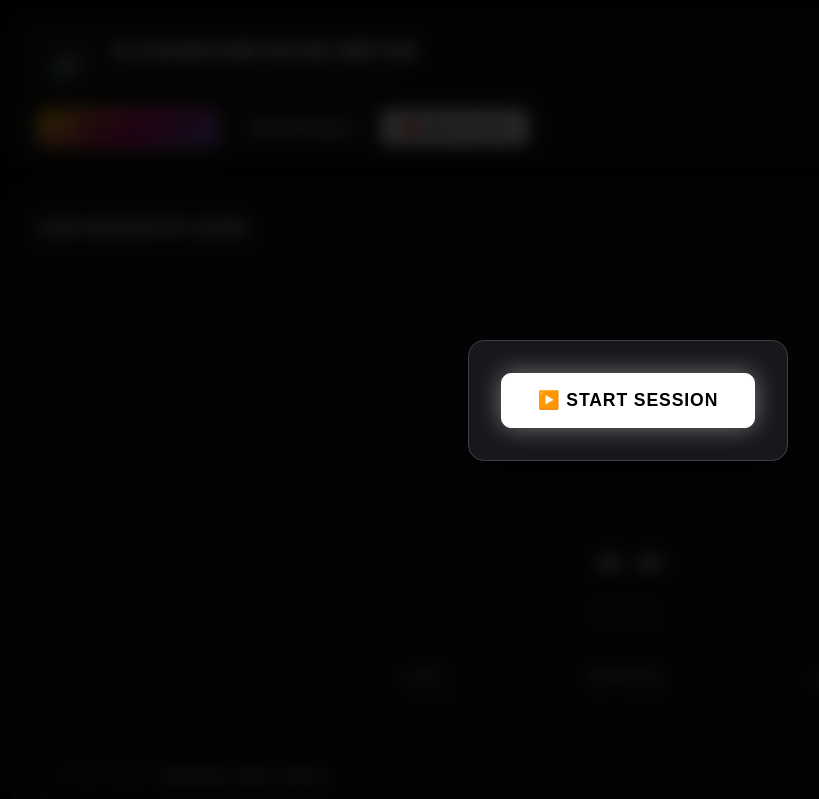
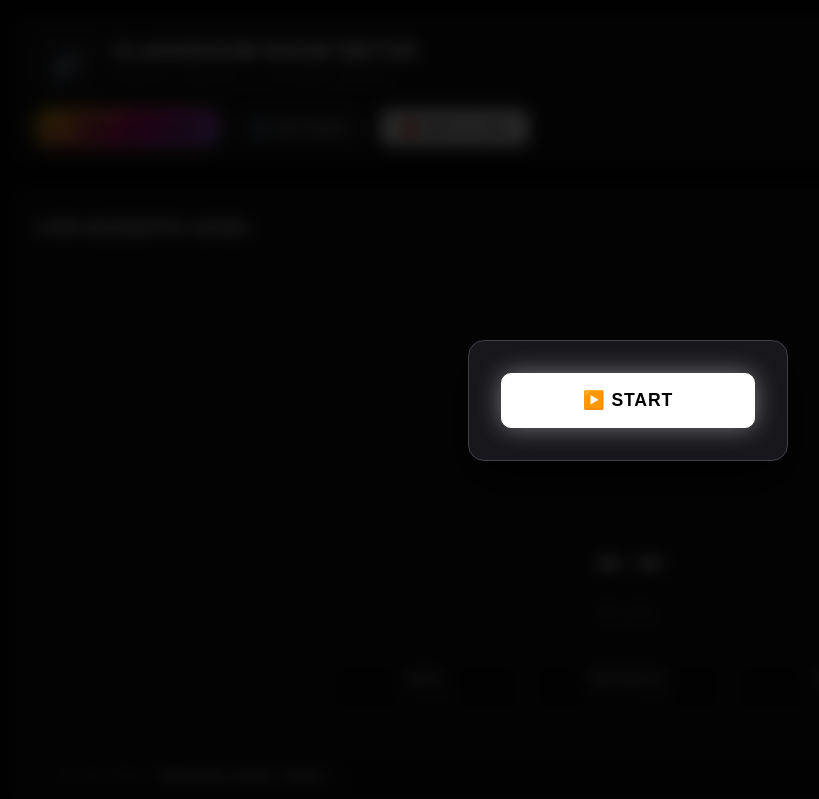
Before and after one commit to xhinzu/Noisemeter, a website built with Vite: page index.html in a window 1280 px wide. Shown: the top 799 px of the page, without its empty margins (12-831 px from the left). Built offline with nearby package versions, Linux system fonts and the light colour scheme.

Commit message:
Update start box button label to START

```diff
--- a/index.html
+++ b/index.html
@@ -171,7 +171,7 @@
     <div class="modal-card modal-compact">
       <div class="modal-body compact-body">
         <button id="btn-start-class-session" class="btn btn-primary btn-lg btn-start-glow">
-          <span>▶️ START SESSION</span>
+          <span>▶️ START</span>
         </button>
       </div>
     </div>
```
